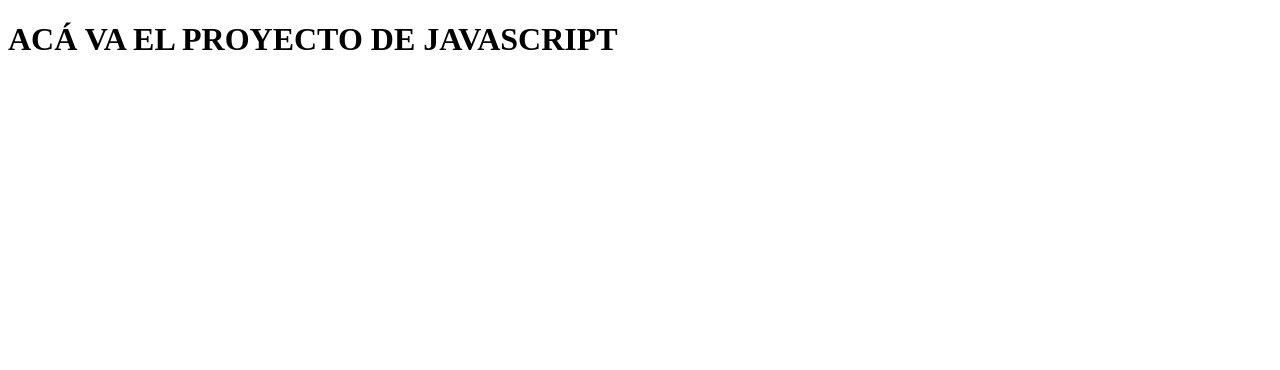
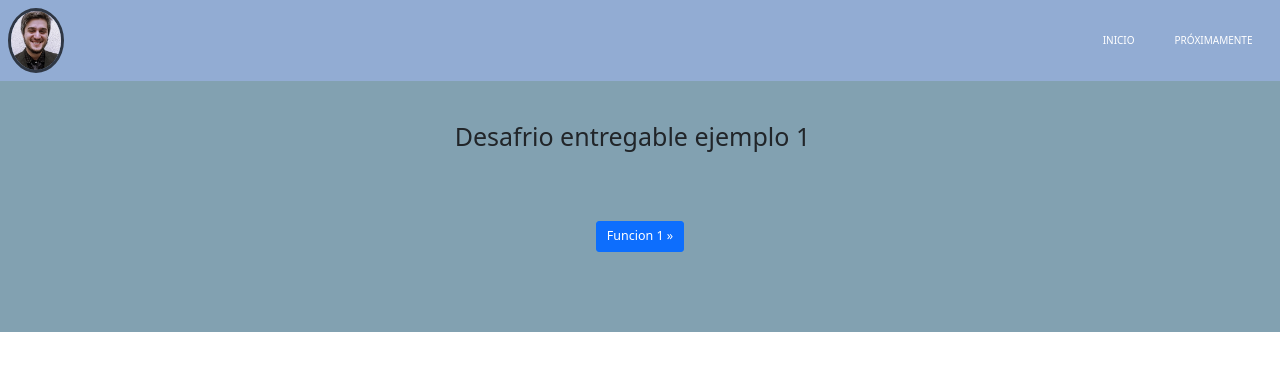
Before and after one commit to marcosgarzon/JavaScript-30315, a plain HTML site: page index.html in a window 1280 px wide. Drawn offline with nearby package versions, Linux system fonts and the light colour scheme.

Commit message:
Preparando entrega de desafío complementario

```diff
--- /dev/null
+++ b/estilos/_componentes.scss
@@ -0,0 +1,17 @@
+.fondito{
+    background-color: #82a1b1;
+}
+
+.alCentro{
+        display: flex;
+        justify-content: center;
+        align-items: center;
+        flex-direction: column;
+        font-size: 4rem;
+        padding: 4rem 4rem 4rem 4rem;
+}
+
+.btn1{
+    background-color: #3b5998;
+    text-emphasis-color: #ffffff;
+}
--- /dev/null
+++ b/estilos/_nav.scss
@@ -0,0 +1,23 @@
+.nav__color {
+    background-color: #87a4cfe7 !important; }
+
+  .navbar-expand-lg .navbar-nav .nav-link {
+    padding-right: 2rem;
+    padding-left: 2rem; }
+
+  .navbar-dark .navbar-nav .nav-link:focus, .navbar-dark .navbar-nav .nav-link:hover {
+    color: #1797fff1; }
+
+  .header__logo {
+    width: 30%;
+    height: 30%;
+    border-radius: 75%;
+    border: solid #000000ad;
+
+  }
+
+  @media (max-width: 768px) {
+    .padtop {
+      padding-top: 1rem;
+      padding-bottom: 1rem; } }
+  /* NAVBAR */
--- /dev/null
+++ b/estilos/_reset.scss
@@ -0,0 +1,14 @@
+* {
+    margin: 0;
+    padding: 0;
+    box-sizing: border-box;
+  }
+
+  html {
+    font-size: 62.5%;
+    font-family: "Montserrat", sans-serif!important;
+  }
+
+  main {
+    overflow: hidden;
+  }
--- /dev/null
+++ b/estilos/main.scss
@@ -0,0 +1,4 @@
+@import url("https://fonts.googleapis.com/css2?family=Montserrat:wght@500&display=swap");
+@import "./reset";
+@import "./componentes";
+@import "./nav";
--- a/index.html
+++ b/index.html
@@ -4,9 +4,49 @@
     <meta charset="UTF-8">
     <meta http-equiv="X-UA-Compatible" content="IE=edge">
     <meta name="viewport" content="width=device-width, initial-scale=1.0">
-    <title>Document</title>
+    <link href="https://cdn.jsdelivr.net/npm/bootstrap@5.1.3/dist/css/bootstrap.min.css" rel="stylesheet" integrity="sha384-1BmE4kWBq78iYhFldvKuhfTAU6auU8tT94WrHftjDbrCEXSU1oBoqyl2QvZ6jIW3" crossorigin="anonymous">
+    <link rel="stylesheet" href="./estilos/main.css" />
+    <title>Desafío complementario</title>
 </head>
 <body>
-    <h1>ACÁ VA EL PROYECTO DE JAVASCRIPT</h1>
+  <nav class="sticky-top navbar navbar-expand-lg navbar-dark nav__color">
+    <div class="container-fluid">
+      <a class="navbar-brand" href="#"><img class="header__logo" src="./assets/WhatsApp Image 2021-05-10 at 14.32.16.jpg" alt="Marcos Garzon" /></a>
+      <button class="navbar-toggler" type="button" data-bs-toggle="collapse" data-bs-target="#navbarSupportedContent" aria-controls="navbarSupportedContent" aria-expanded="false" aria-label="Toggle navigation">
+        <span class="navbar-toggler-icon"></span>
+      </button>
+      <div class="collapse navbar-collapse" id="navbarSupportedContent">
+        <ul class="navbar-nav ms-auto mb-2 mb-lg-0">
+          <li class="nav-item ms-auto padtop">
+            <a class="nav-link active" aria-current="page" href="#">INICIO</a>
+          </li>
+          <li class="nav-item ms-auto padtop">
+            <a class="nav-link active" aria-current="page" href="#">PRÓXIMAMENTE</a>
+          </li>
+
+        </ul>
+      </div>
+    </div>
+  </nav>
+  <!-- NAVEGACION -->
+  <main>
+  <section class="container-fluid alCentro fondito">
+    <div class="row">
+    <div class="col-md-12 "></div>
+      <h1>Desafrio entregable ejemplo 1</h1>
+      <br>
+    </div>
+    <div class="alCentro">
+      <a class="btn btn-primary btn-lg" onclick="boton1();" href='javascript:;' onclick="nombreDeLaFuncion();" role="button">
+        Funcion 1 &raquo;
+      </a>
+    </div>
+  </section>
+</main>
+<!-- SECCION MAIN -->
+<script language="JavaScript" type="text/javascript" src="./js/scripts.js"></script>
+<!-- SCRIPT PROPIO -->
+<script src="https://cdn.jsdelivr.net/npm/bootstrap@5.1.3/dist/js/bootstrap.bundle.min.js" integrity="sha384-ka7Sk0Gln4gmtz2MlQnikT1wXgYsOg+OMhuP+IlRH9sENBO0LRn5q+8nbTov4+1p" crossorigin="anonymous"></script>
+<!-- SCRIPT DE BOOTSTRAP5 -->
 </body>
 </html>
--- /dev/null
+++ b/js/scripts.js
@@ -0,0 +1,7 @@
+function boton1 () {
+let entrada = prompt("Ingresar un dato");
+while(entrada != null) {
+alert("El usuario ingreso "+ entrada);
+entrada = prompt("Ingresar otro dato");
+}
+};
```
Also changed, not shown: assets/WhatsApp Image 2021-05-10 at 14.32.16.jpg (added), estilos/main.css (added), js/clase3.js (added), 1 other file.
